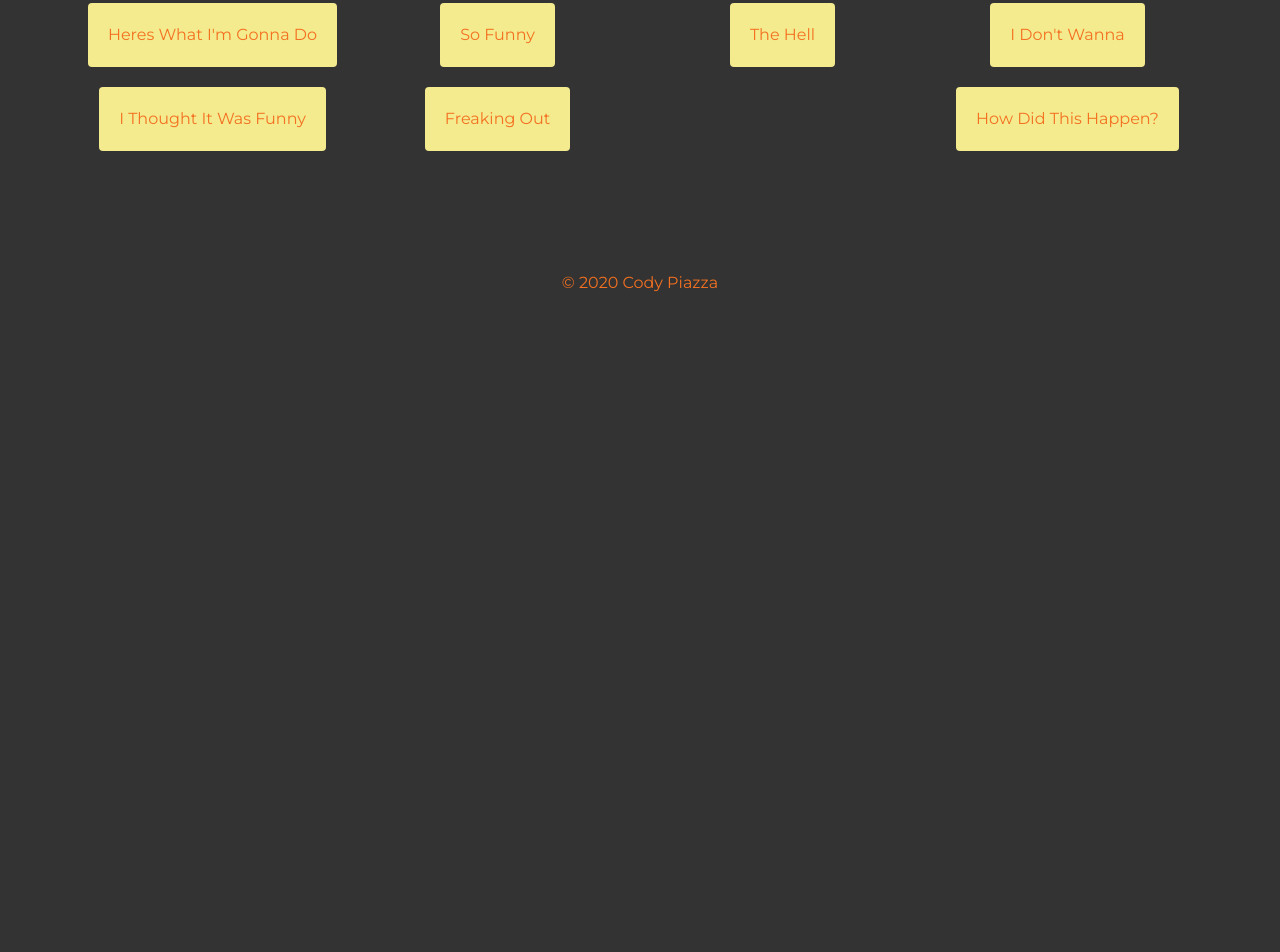
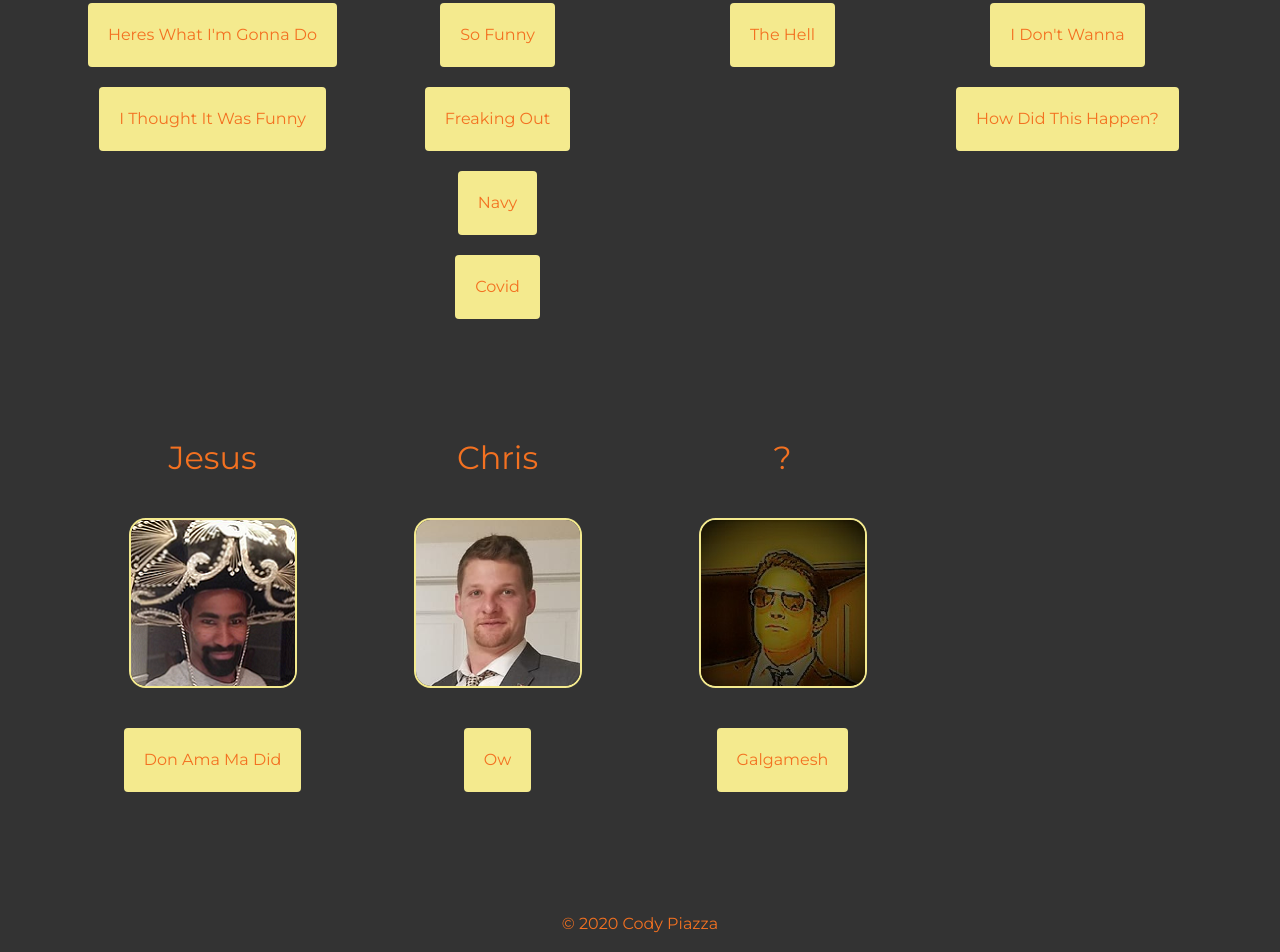
Before and after one commit to cpiazza01/Soundboard, a plain HTML site: page index.html in a window 1280 px wide. Shown: the part 525-1477 px from the top of the page. Before the commit the page ends 836 px from the top, so only its background shows below. Drawn offline with nearby package versions, Linux system fonts and the light colour scheme.

Commit message:
enable all sounds in html

```diff
--- a/index.html
+++ b/index.html
@@ -38,8 +38,8 @@
         <button type="button" class="btn btn-primary btn-sound">Do it Now</button>
         <button type="button" class="btn btn-primary btn-sound">So Funny</button>
         <button type="button" class="btn btn-primary btn-sound">Freaking Out</button>
-        <!-- <button type="button" class="btn btn-primary btn-sound">Navy</button>
-        <button type="button" class="btn btn-primary btn-sound">Covid</button> -->
+        <button type="button" class="btn btn-primary btn-sound">Navy</button>
+        <button type="button" class="btn btn-primary btn-sound">Covid</button>
       </div>
       <div class="col-lg-3 zach">
         <h2>Zach</h2>
@@ -55,7 +55,7 @@
         <button type="button" class="btn btn-primary btn-sound">How Did This Happen?</button>
       </div>
     </div>
-    <!-- <div class="row">
+    <div class="row">
       <div class="col-lg-3 jesus">
         <h2>Jesus</h2>
         <img src="images/jesus.png" alt="jesus-picture">
@@ -65,12 +65,12 @@
         <h2>Chris</h2>
         <img src="images/chris.png" alt="chris-picture">
         <button type="button" class="btn btn-primary btn-sound">Ow</button>
-      </div> -->
-      <!-- <div class="col-lg-3 unknown">
+      </div>
+      <div class="col-lg-3 unknown">
         <h2>?</h2>
         <img src="images/mystery.jpg" alt="mystery-picture">
         <button type="button" class="btn btn-primary btn-sound">Galgamesh</button>
-      </div> -->
+      </div>
     </div>
 
     <div class="row">
```
